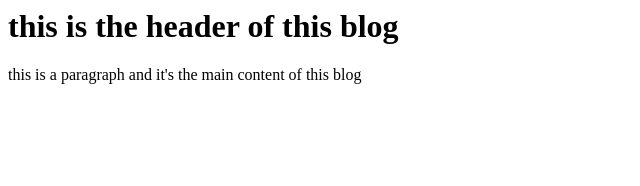
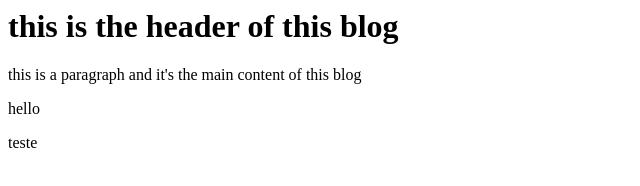
Before and after one commit to ailujailuj/git-test, a website: page index.html in a window 1280 px wide. Shown: the full height of the page, 0-640 px from the left. Drawn offline with Linux system fonts and the light colour scheme.

```diff
--- a/index.html
+++ b/index.html
@@ -4,5 +4,7 @@
     </header>
     <main>
         <p>this is a paragraph and it's the main content of this blog</p>
+        <p>hello</p>
+        <p>teste</p>
     </main>
 </html>
```
Also changed, not shown: package.json (added, +24 -0 lines), 2 other files.
